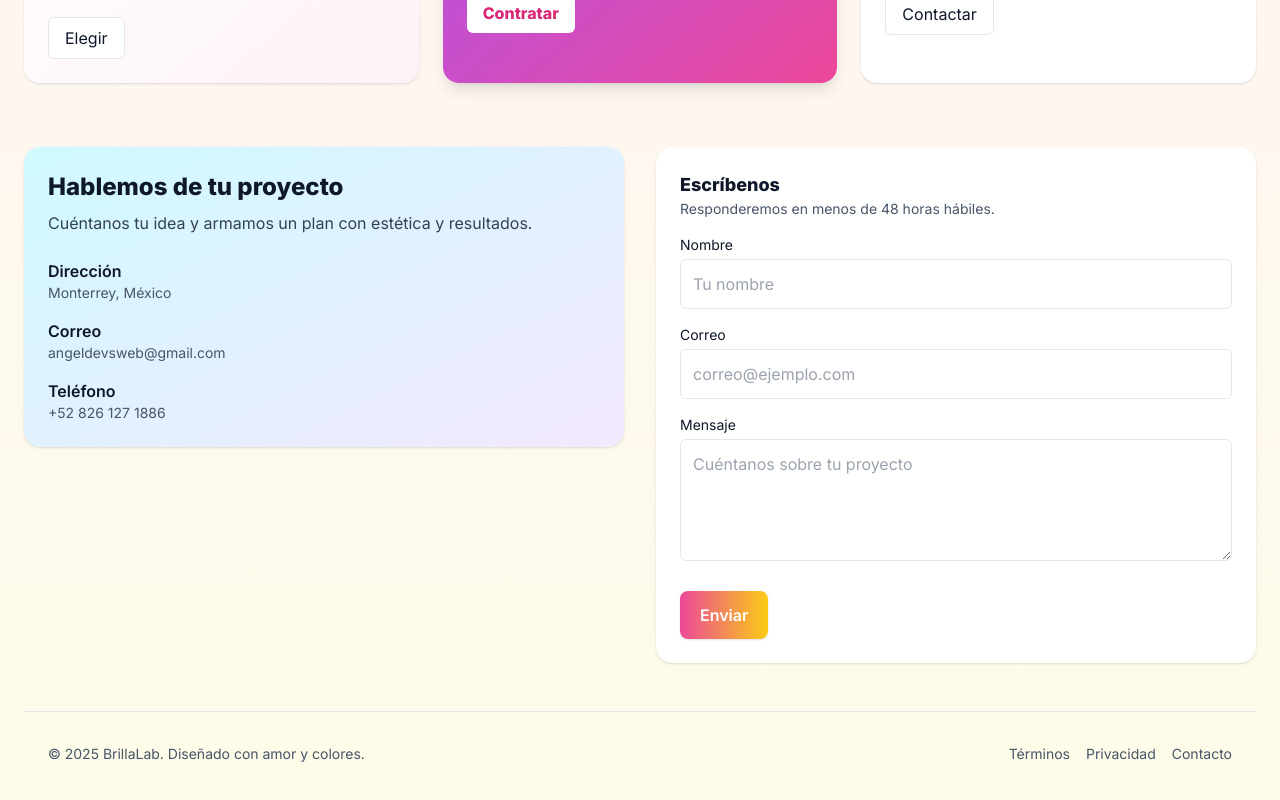
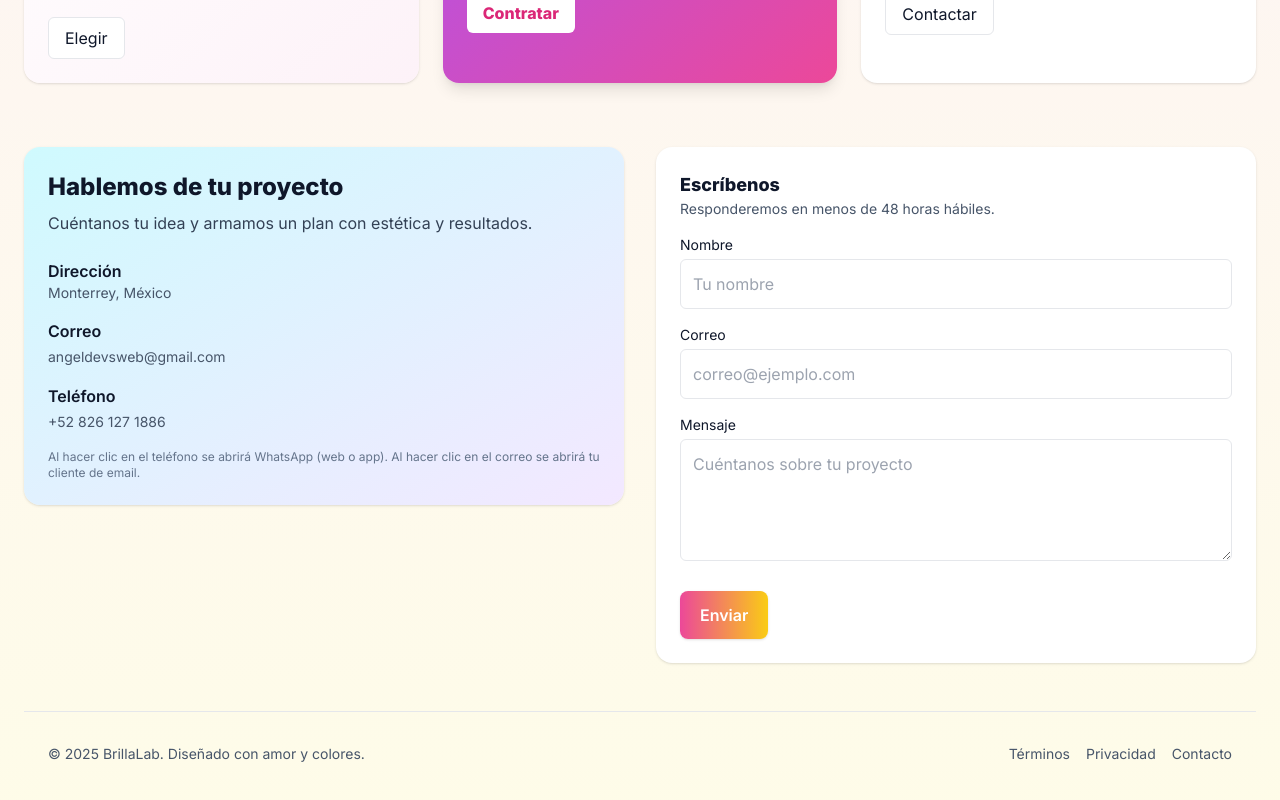
Before and after one commit to NocianDev/brillalab-landing, a React (Vite) app: page / in a window 1280 px wide. Shown: the part 2123-2923 px from the top of the page. Built offline with nearby package versions, Linux system fonts and the light colour scheme.

Commit message:
Actualizar sección de servicios 2

```diff
--- a/src/components/BrillaLabLanding.jsx
+++ b/src/components/BrillaLabLanding.jsx
@@ -1,12 +1,21 @@
 import React, { useState } from "react";
 
-// BrillaLab - Landing Page
+// BrillaLab - Landing Page (con enlaces para WhatsApp y mail)
 // Single-file React component styled with TailwindCSS.
 // Usage: paste into App.jsx / App.tsx of a React project that has Tailwind configured.
 
 export default function BrillaLabLanding() {
   const [form, setForm] = useState({ name: "", email: "", message: "" });
   const [sent, setSent] = useState(false);
+
+  // Enlaces configurables
+  const phoneE164 = "528261271886"; // formato internacional sin + ni espacios (ej: 521234567890)
+  const defaultWaMessage = "¡Hola! Estoy interesado en tus servicios.\n¿Podrías darme más información?";
+  const waLink = `https://wa.me/${phoneE164}?text=${encodeURIComponent(defaultWaMessage)}`;
+  const mailAddress = "angeldevsweb@gmail.com";
+  const mailSubject = "Contacto desde sitio — BrillaLab";
+  const mailBodyExample = "Hola, me interesa recibir información sobre...";
+  const mailLink = `mailto:${mailAddress}?subject=${encodeURIComponent(mailSubject)}&body=${encodeURIComponent(mailBodyExample)}`;
 
   function handleChange(e) {
     const { name, value } = e.target;
@@ -206,10 +215,28 @@ export default function BrillaLabLanding() {
               <p className="text-sm text-slate-600">Monterrey, México</p>
 
               <h4 className="mt-4 font-semibold">Correo</h4>
-              <p className="text-sm text-slate-600">angeldevsweb@gmail.com</p>
+              <a
+                href={mailLink}
+                target="_blank"
+                rel="noopener noreferrer"
+                className="mt-1 inline-block text-sm text-slate-600 hover:underline transition-colors"
+                aria-label="Enviar correo a BrillaLab"
+              >
+                {mailAddress}
+              </a>
 
               <h4 className="mt-4 font-semibold">Teléfono</h4>
-              <p className="text-sm text-slate-600">+52 826 127 1886</p>
+              <a
+                href={waLink}
+                target="_blank"
+                rel="noopener noreferrer"
+                className="mt-1 inline-block text-sm text-slate-600 hover:underline transition-colors"
+                aria-label="Abrir WhatsApp con BrillaLab"
+              >
+                +52 826 127 1886
+              </a>
+
+              <p className="mt-4 text-xs text-slate-500">Al hacer clic en el teléfono se abrirá WhatsApp (web o app). Al hacer clic en el correo se abrirá tu cliente de email.</p>
             </div>
           </div>
 
```
